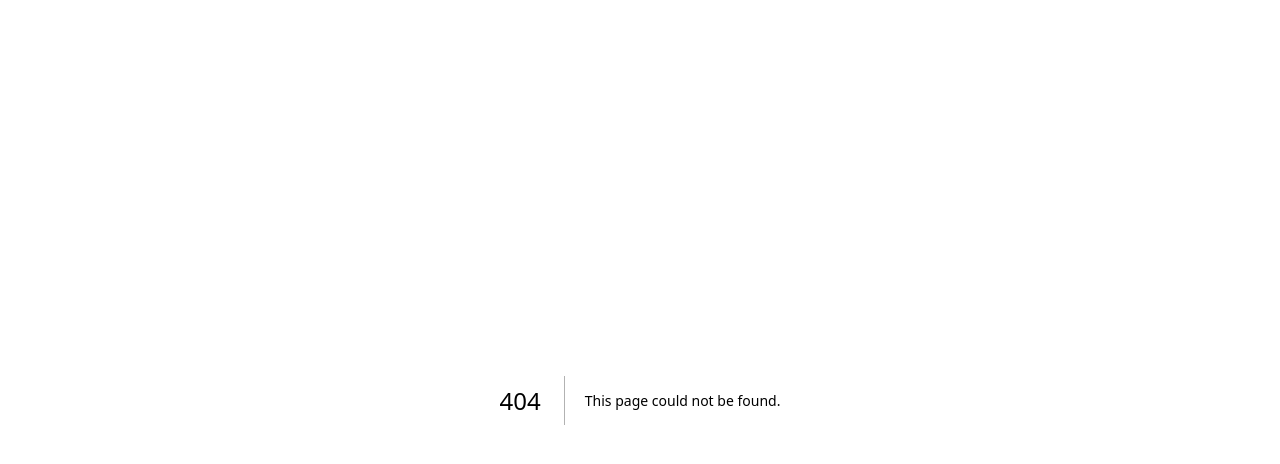
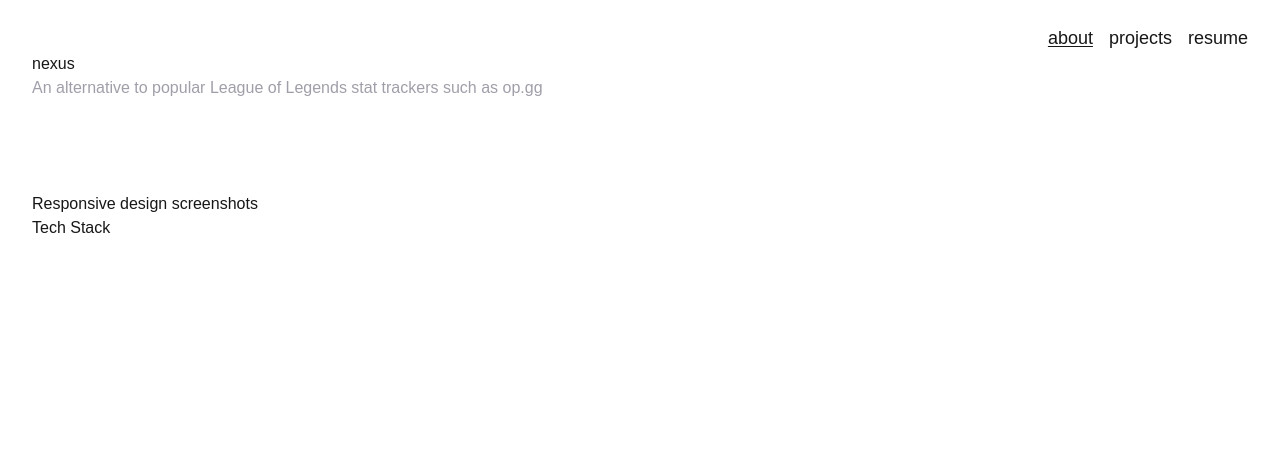
Before and after one commit to jwang9228/personal-site, a Next.js app: page /projects/nexus in a window 1280 px wide. Before the commit this address had no page. Shown: the top 464 px of the page. Built offline with nearby package versions, Linux system fonts and the light colour scheme.

Commit message:
Add initial top navigation

```diff
--- /dev/null
+++ b/src/app/components/Home.jsx
@@ -0,0 +1,8 @@
+export default function Home() {
+  return (
+    <div className='flex flex-col'>
+      <div className='font-medium'>Justin Wang</div>
+      <div>Software Developer</div>
+    </div>
+  )
+}
--- /dev/null
+++ b/src/app/components/RootLayout.jsx
@@ -0,0 +1,33 @@
+'use client';
+
+import Link from 'next/link';
+import { useState } from 'react';
+
+export default function RootLayout({children}) {
+  const [activeTab, setActiveTab] = useState('about');
+
+  const tabs = [
+    {'label': 'about', 'href': '/'},
+    {'label': 'projects', 'href': '/projects/nexus'},
+    {'label': 'resume', 'href': '/WangResume.pdf', 'newTab': true}
+  ];
+
+  return (
+    <div className='flex flex-col px-8 py-6'>
+      <div className='flex justify-end items-center gap-x-4'>
+        {tabs.map((tab, i) => (
+          <Link
+            key={i}
+            href={tab.href}
+            target={tab.newTab ? '_blank' : '_self'}
+            onClick={() => tab.label !== 'resume' && setActiveTab(tab.label)}
+            className={`text-lg ${activeTab === tab.label && 'underline underline-offset-2'}`}
+          >
+            {tab.label}
+          </Link>
+        ))}
+      </div>
+      {children}
+    </div>
+  )
+}
--- /dev/null
+++ b/src/app/components/projects/nexus/NexusClient.jsx
@@ -0,0 +1,8 @@
+export default function NexusClient() {
+  return (
+    <div className='flex flex-col'>
+      <div>Responsive design screenshots</div>
+      <div>Tech Stack</div>
+    </div>
+  )
+}
--- /dev/null
+++ b/src/app/components/projects/nexus/NexusServer.jsx
@@ -0,0 +1,7 @@
+export default function NexusServer() {
+  return (
+    <div>
+      Nexus Server
+    </div>
+  )
+}
--- a/src/app/layout.js
+++ b/src/app/layout.jsx
@@ -1,5 +1,6 @@
 import { Geist, Geist_Mono } from "next/font/google";
-import "./globals.css";
+import './globals.css';
+import RootLayout from './components/RootLayout';
 
 const geistSans = Geist({
   variable: "--font-geist-sans",
@@ -16,13 +17,11 @@ export const metadata = {
   description: "Generated by create next app",
 };
 
-export default function RootLayout({ children }) {
+export default function Layout({ children }) {
   return (
-    <html lang="en">
-      <body
-        className={`${geistSans.variable} ${geistMono.variable} antialiased`}
-      >
-        {children}
+    <html lang='en'>
+      <body>
+        <RootLayout children={children} />
       </body>
     </html>
   );
--- a/src/app/page.js
+++ /dev/null
@@ -1,103 +0,0 @@
-import Image from "next/image";
-
-export default function Home() {
-  return (
-    <div className="grid grid-rows-[20px_1fr_20px] items-center justify-items-center min-h-screen p-8 pb-20 gap-16 sm:p-20 font-[family-name:var(--font-geist-sans)]">
-      <main className="flex flex-col gap-[32px] row-start-2 items-center sm:items-start">
-        <Image
-          className="dark:invert"
-          src="/next.svg"
-          alt="Next.js logo"
-          width={180}
-          height={38}
-          priority
-        />
-        <ol className="list-inside list-decimal text-sm/6 text-center sm:text-left font-[family-name:var(--font-geist-mono)]">
-          <li className="mb-2 tracking-[-.01em]">
-            Get started by editing{" "}
-            <code className="bg-black/[.05] dark:bg-white/[.06] px-1 py-0.5 rounded font-[family-name:var(--font-geist-mono)] font-semibold">
-              src/app/page.js
-            </code>
-            .
-          </li>
-          <li className="tracking-[-.01em]">
-            Save and see your changes instantly.
-          </li>
-        </ol>
-
-        <div className="flex gap-4 items-center flex-col sm:flex-row">
-          <a
-            className="rounded-full border border-solid border-transparent transition-colors flex items-center justify-center bg-foreground text-background gap-2 hover:bg-[#383838] dark:hover:bg-[#ccc] font-medium text-sm sm:text-base h-10 sm:h-12 px-4 sm:px-5 sm:w-auto"
-            href="https://vercel.com/new?utm_source=create-next-app&utm_medium=appdir-template-tw&utm_campaign=create-next-app"
-            target="_blank"
-            rel="noopener noreferrer"
-          >
-            <Image
-              className="dark:invert"
-              src="/vercel.svg"
-              alt="Vercel logomark"
-              width={20}
-              height={20}
-            />
-            Deploy now
-          </a>
-          <a
-            className="rounded-full border border-solid border-black/[.08] dark:border-white/[.145] transition-colors flex items-center justify-center hover:bg-[#f2f2f2] dark:hover:bg-[#1a1a1a] hover:border-transparent font-medium text-sm sm:text-base h-10 sm:h-12 px-4 sm:px-5 w-full sm:w-auto md:w-[158px]"
-            href="https://nextjs.org/docs?utm_source=create-next-app&utm_medium=appdir-template-tw&utm_campaign=create-next-app"
-            target="_blank"
-            rel="noopener noreferrer"
-          >
-            Read our docs
-          </a>
-        </div>
-      </main>
-      <footer className="row-start-3 flex gap-[24px] flex-wrap items-center justify-center">
-        <a
-          className="flex items-center gap-2 hover:underline hover:underline-offset-4"
-          href="https://nextjs.org/learn?utm_source=create-next-app&utm_medium=appdir-template-tw&utm_campaign=create-next-app"
-          target="_blank"
-          rel="noopener noreferrer"
-        >
-          <Image
-            aria-hidden
-            src="/file.svg"
-            alt="File icon"
-            width={16}
-            height={16}
-          />
-          Learn
-        </a>
-        <a
-          className="flex items-center gap-2 hover:underline hover:underline-offset-4"
-          href="https://vercel.com/templates?framework=next.js&utm_source=create-next-app&utm_medium=appdir-template-tw&utm_campaign=create-next-app"
-          target="_blank"
-          rel="noopener noreferrer"
-        >
-          <Image
-            aria-hidden
-            src="/window.svg"
-            alt="Window icon"
-            width={16}
-            height={16}
-          />
-          Examples
-        </a>
-        <a
-          className="flex items-center gap-2 hover:underline hover:underline-offset-4"
-          href="https://nextjs.org?utm_source=create-next-app&utm_medium=appdir-template-tw&utm_campaign=create-next-app"
-          target="_blank"
-          rel="noopener noreferrer"
-        >
-          <Image
-            aria-hidden
-            src="/globe.svg"
-            alt="Globe icon"
-            width={16}
-            height={16}
-          />
-          Go to nextjs.org →
-        </a>
-      </footer>
-    </div>
-  );
-}
--- /dev/null
+++ b/src/app/page.jsx
@@ -0,0 +1,7 @@
+import Home from './components/Home';
+
+export default function Page() {
+  return (
+    <Home />
+  );
+}
--- /dev/null
+++ b/src/app/projects/nexus/page.jsx
@@ -0,0 +1,36 @@
+'use client'
+
+import NexusClient from '../../components/projects/nexus/NexusClient';
+import NexusServer from '../../components/projects/nexus/NexusServer';
+import { useState } from 'react';
+
+export default function Page() {
+  const [showClient, setShowClient] = useState(true);
+
+  return (
+    <div className='flex flex-col gap-y-8'>
+      <div className='flex flex-col'>
+        <div>nexus</div>
+        <div className='text-zinc-400'>An alternative to popular League of Legends stat trackers such as op.gg</div>
+      </div>
+      <div className='flex justify-center gap-x-20'>
+        {['client', 'server'].map((elem, i) => (
+          <button
+            key={i}
+            type='button'
+            onClick={() => setShowClient(elem === 'client')}
+            className={`cursor-pointer text-white/90 text-lg underline-offset-2
+              ${elem === 'client' && showClient ? 'underline' : ''}
+              ${elem === 'server' && !showClient ? 'underline' : ''}`}
+          >
+            {elem}
+          </button>
+        ))}
+      </div>
+      {showClient
+        ? <NexusClient />
+        : <NexusServer />
+      }
+    </div>
+  )
+}
```
Also changed, not shown: 2 other files (tests, documents, lock files or other folders).
